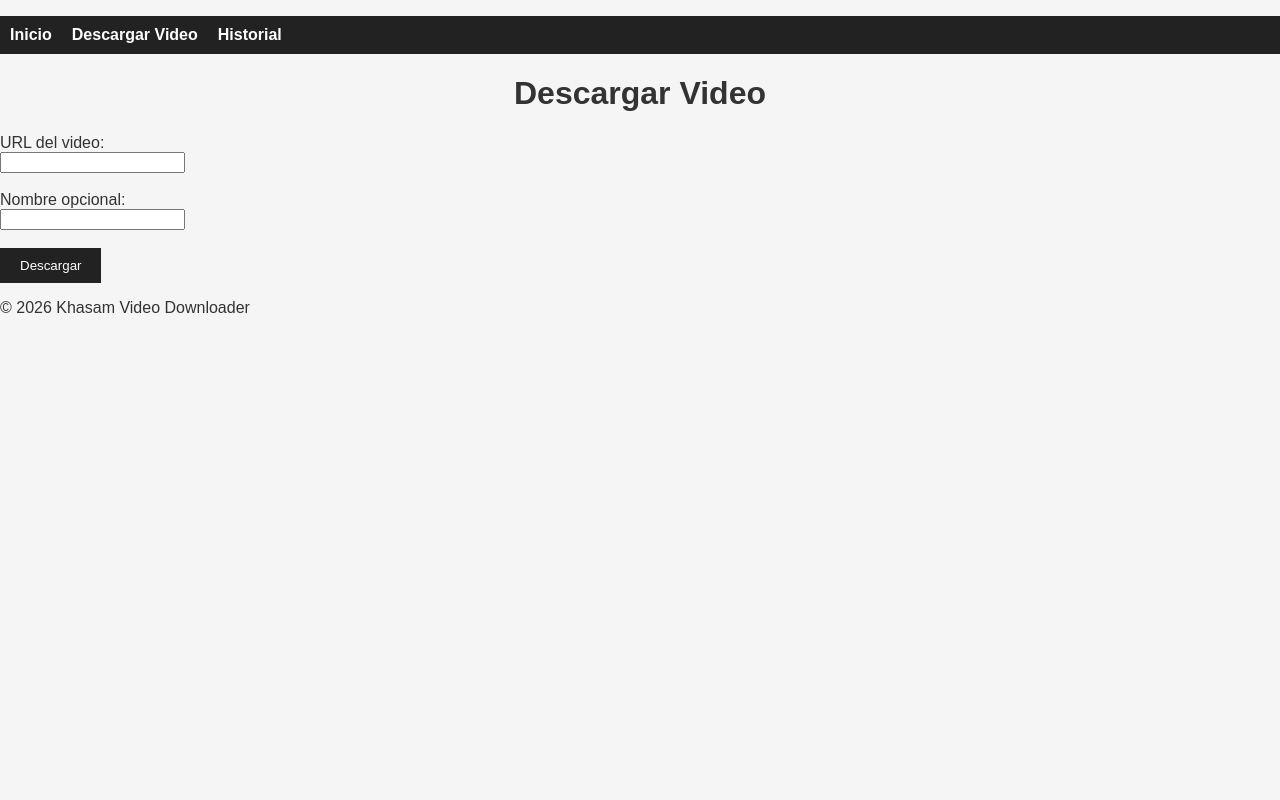
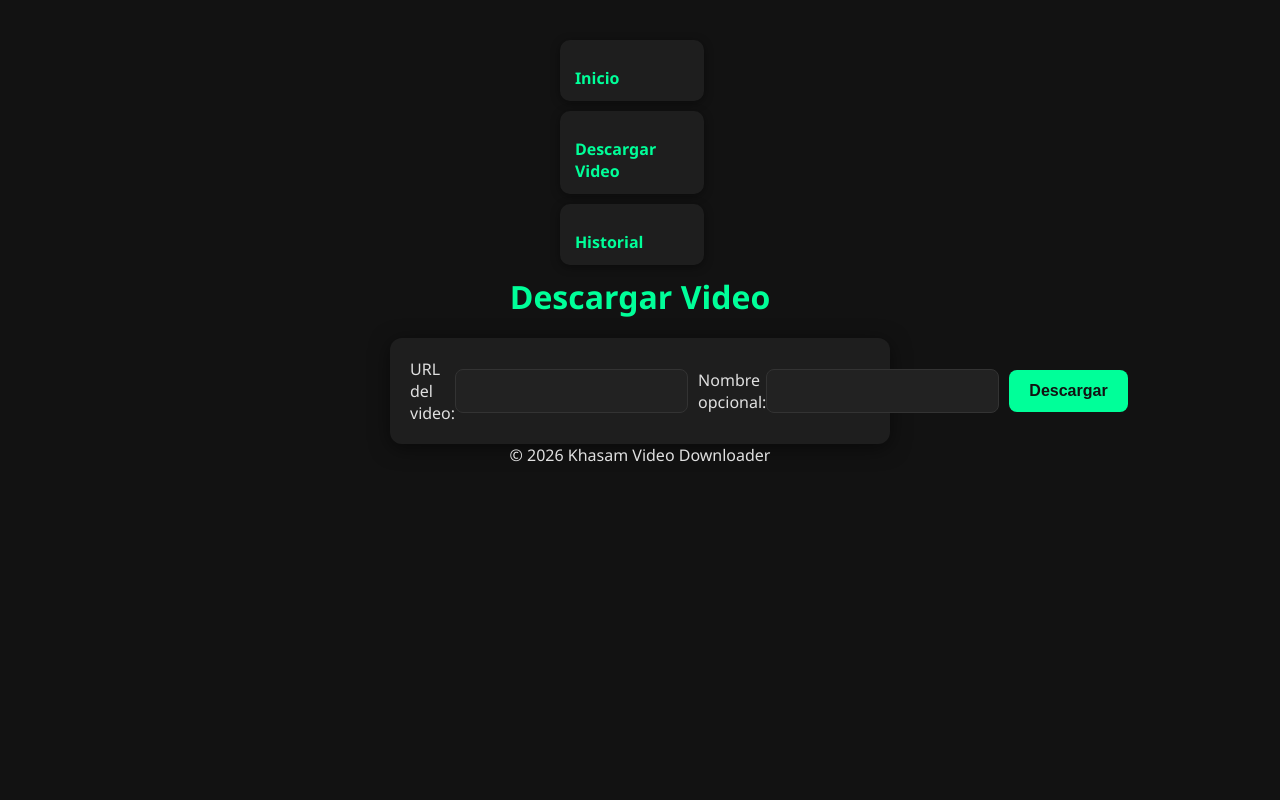
Before and after one commit to KekoOfficial/VideoDownloader, a Flask app: template templates/link.html in a window 1280 px wide. Run offline with Flask 3, Linux system fonts and the light colour scheme; the template is opened without the code that fills it, so the values that code supplies are empty; parts of the project's set-up code (start-up, migrations or seed data) failed here and were passed over.

Commit message:
Actualizar style.css

```diff
--- a/static/css/style.css
+++ b/static/css/style.css
@@ -1,60 +1,136 @@
-body {
-    font-family: Arial, sans-serif;
-    margin: 0; padding: 0;
-    background: #f5f5f5;
-    color: #333;
+/* ===== Estilos base ===== */
+* {
+    box-sizing: border-box;
+    margin: 0;
+    padding: 0;
 }
 
-nav ul {
-    list-style: none;
+body {
+    font-family: 'Segoe UI', Tahoma, Geneva, Verdana, sans-serif;
+    background: #121212; /* Fondo oscuro */
+    color: #e0e0e0; /* Texto claro */
     display: flex;
-    background: #222;
-    padding: 10px;
+    flex-direction: column;
+    align-items: center;
+    min-height: 100vh;
+    padding: 20px;
+    transition: background 0.3s, color 0.3s;
 }
 
-nav ul li {
-    margin-right: 20px;
+/* ===== Encabezados ===== */
+h1, h2 {
+    color: #00ff99; /* Verde brillante */
+    text-align: center;
+    margin-bottom: 20px;
 }
 
-nav ul li a {
-    color: white;
-    text-decoration: none;
-    font-weight: bold;
+/* ===== Formularios ===== */
+form {
+    display: flex;
+    flex-direction: column;
+    width: 90%;
+    max-width: 500px;
+    background: #1e1e1e;
+    padding: 20px;
+    border-radius: 12px;
+    box-shadow: 0 4px 20px rgba(0,0,0,0.5);
+    transition: transform 0.2s;
 }
 
-nav ul li a:hover {
-    color: #ff6600;
+form:hover {
+    transform: scale(1.02);
 }
 
-h1, h2 {
-    text-align: center;
+input[type="text"] {
+    padding: 12px;
+    margin-bottom: 15px;
+    border-radius: 8px;
+    border: 1px solid #333;
+    background: #222;
+    color: #e0e0e0;
+    font-size: 1em;
+    outline: none;
+    transition: border 0.2s, background 0.2s;
 }
 
-table {
-    width: 90%;
-    margin: 20px auto;
-    border-collapse: collapse;
-    background: white;
+input[type="text"]:focus {
+    border-color: #00ff99;
+    background: #1a1a1a;
 }
 
-table, th, td {
-    border: 1px solid #ccc;
-    padding: 10px;
-}
-
-th {
-    background: #222;
-    color: white;
-}
-
+/* ===== Botón ===== */
 button {
-    background: #222;
-    color: white;
-    padding: 10px 20px;
+    padding: 12px 20px;
     border: none;
+    border-radius: 8px;
+    background: #00ff99;
+    color: #121212;
+    font-weight: bold;
+    font-size: 1em;
     cursor: pointer;
+    transition: background 0.2s, transform 0.2s;
 }
 
 button:hover {
-    background: #ff6600;
+    background: #00cc77;
+    transform: scale(1.05);
 }
+
+/* ===== Enlaces ===== */
+a {
+    color: #00ff99;
+    text-decoration: none;
+    font-weight: bold;
+    margin-top: 15px;
+    display: inline-block;
+    transition: color 0.2s;
+}
+
+a:hover {
+    color: #00cc77;
+}
+
+/* ===== Lista de historial ===== */
+ul {
+    list-style: none;
+    width: 90%;
+    max-width: 600px;
+    margin-top: 20px;
+    padding: 0;
+}
+
+li {
+    background: #1e1e1e;
+    padding: 12px 15px;
+    margin-bottom: 10px;
+    border-radius: 10px;
+    box-shadow: 0 2px 10px rgba(0,0,0,0.4);
+    transition: background 0.2s;
+}
+
+li:hover {
+    background: #2a2a2a;
+}
+
+/* ===== Responsive Horizontal/Vertical ===== */
+@media (min-width: 600px) {
+    form {
+        flex-direction: row;
+        align-items: center;
+    }
+
+    input[type="text"] {
+        flex: 1;
+        margin-right: 10px;
+        margin-bottom: 0;
+    }
+
+    button {
+        flex-shrink: 0;
+    }
+}
+
+/* ===== Efectos generales ===== */
+body, input, button {
+    transition: all 0.3s ease-in-out;
+}
```
